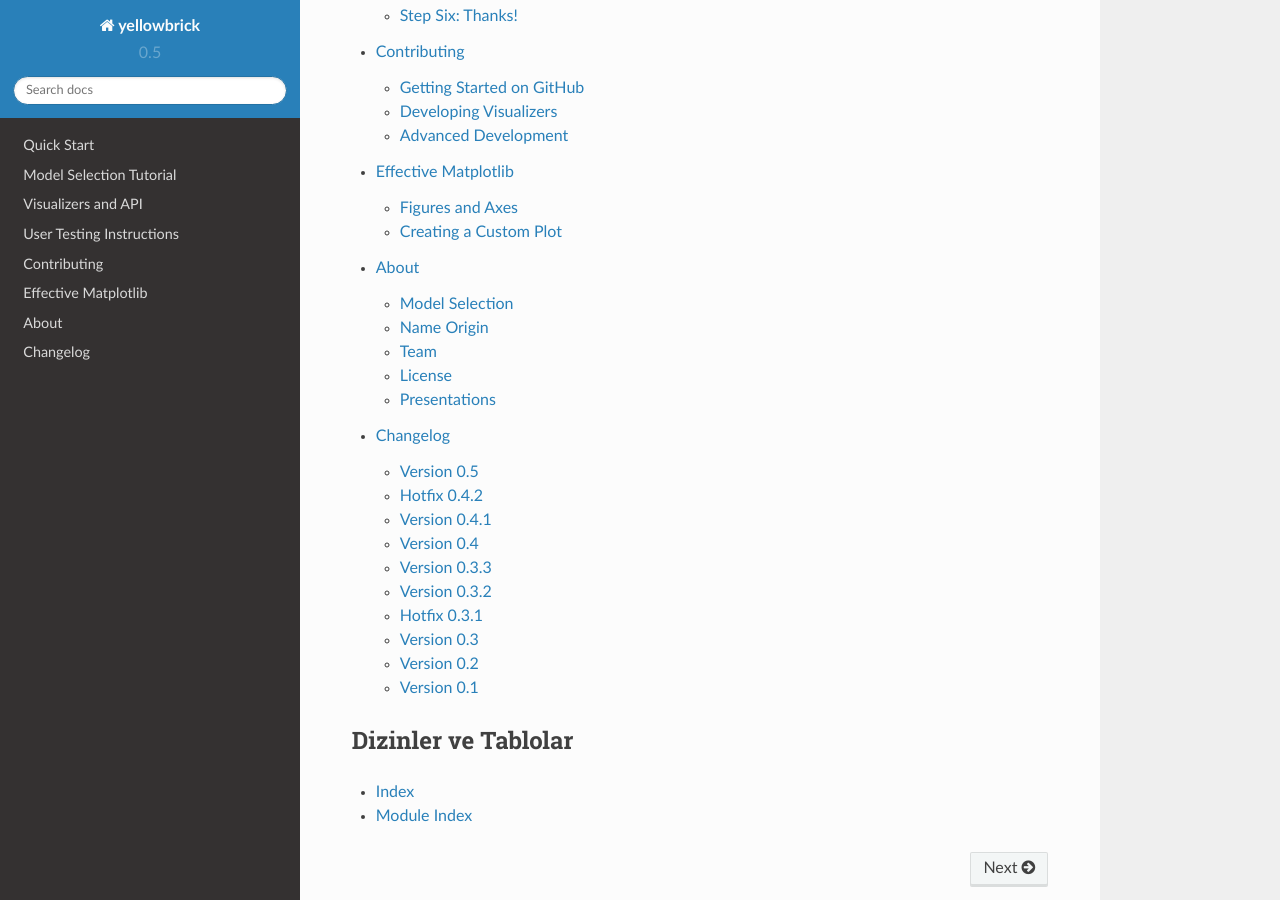
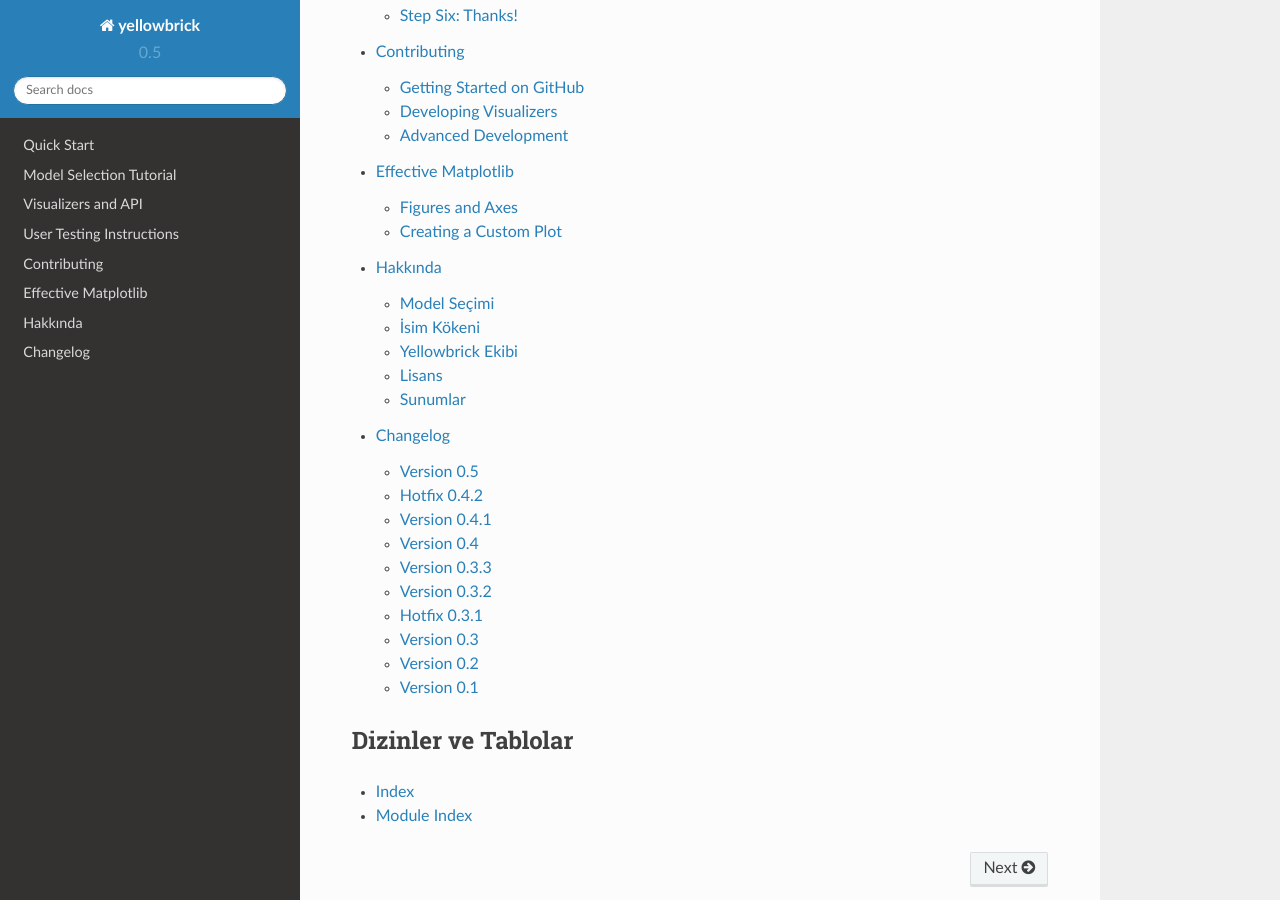
Before and after one commit to DistrictDataLabs/yellowbrick-docs-tr, a Sphinx documentation site: the page built from docs/index.rst, in a window 1280 px wide and 900 px high, scrolled down 3486 px. Built offline with Sphinx 7.4.7 and the Read the Docs theme 2.0.0, drawn with Linux system fonts in a browser that asks for light colours.

Commit message:
Turkish about

```diff
--- a/docs/about.rst
+++ b/docs/about.rst
@@ -1,17 +1,17 @@
-About
+Hakkında
 =====
 
 .. image:: images/yellowbrickroad.jpg
 
 Image by QuatroCinco_, used with permission, Flickr Creative Commons.
 
-Yellowbrick is an open source, pure Python project that extends the Scikit-Learn API_ with visual analysis and diagnostic tools. The Yellowbrick API also wraps Matplotlib to create publication-ready figures and interactive data explorations while still allowing developers fine-grain control of figures. For users, Yellowbrick can help evaluate the performance, stability, and predictive value of machine learning models, and assist in diagnosing problems throughout the machine learning workflow.
+Yellowbrick, görsel analiz ve tanımlama araçları ile birlikte Scikit-Learn API_ `yi genişleten açık kaynak kodlu sade bir Python Projesidir. Yellowbrick API, Matplotlib`i  de kapsayarak yayınlamaya hazır figür ve interaktif veri keşfi oluşturmayı sağlarken bir yandan da geliştiricilere ayrıntılı figür kontrolu imkanı sağlamaktadır. Yellowbrick kullanıcılar için; Makine öğrenimi modellerinin performansını geliştirme, güvenirliliğini sağlama, değer tahmininde bulunma ve makine oğrenmesi iş akışında karşılaşılan problemleri teşhis etmede yardımcı olabilmektedir.
 
-Recently, much of this workflow has been automated through grid search methods, standardized APIs, and GUI-based applications. In practice, however, human intuition and guidance can more effectively hone in on quality models than exhaustive search. By visualizing the model selection process, data scientists can steer towards final, explainable models and avoid pitfalls and traps.
+Son dönemlerde makine öğrenimi iş akışının büyük bir kısmı; grid search yöntemi, standartlaştırılmıs API ler ve GUI (Kullanıcı Grafik Arayüzü) tabanlı uygulamalar yoluyla otomatize edilmiştir. Bununla birlikte, pratikte insan sezgisi ve rehberligi, kaliteli modeller uzerinde detayli arama yontemlerine gore daha efektif odaklanma saglamaktadir. Gorsel model secim islemi yoluyla, veri bilimcileri; hatalara ve yanilgilara dusmeden finale, aciklanabilir modellere dogru ilerleyis gosterebilmektedir.
 
-The Yellowbrick library is a diagnostic visualization platform for machine learning that allows data scientists to steer the model selection process. Yellowbrick extends the Scikit-Learn API with a new core object: the Visualizer. Visualizers allow visual models to be fit and transformed as part of the Scikit-Learn Pipeline process, providing visual diagnostics throughout the transformation of high dimensional data.
+Yellowbrick kütüphanesi, makine öğrenimi için veri bilimcilerine model seçim sürecine yön vermelerine olanak sağlayan bir tanı görselleştirme platformudur. Yellowbrick, Scikit Learn API`sini yeni bir temel obje ile genişletmistir: Görselleştirici.  Görselleştiriciler, çok boyutlu verilerin dönüşümü sırasında görsel tanılar sunarak, Scikit-Learn işlem sürecinin bir parcası olarak gorsel modellerin uymasını ve donusumunu sağlamaktadır.
 
-Model Selection
+Model Seçimi
 ---------------
 Discussions of machine learning are frequently characterized by a singular focus on model selection. Be it logistic regression, random forests, Bayesian methods, or artificial neural networks, machine learning practitioners are often quick to express their preference. The reason for this is mostly historical. Though modern third-party machine learning libraries have made the deployment of multiple models appear nearly trivial, traditionally the application and tuning of even one of these algorithms required many years of study. As a result, machine learning practitioners tended to have strong preferences for particular (and likely more familiar) models over others.
 
@@ -27,21 +27,21 @@ Recently, much of this workflow has been automated through grid search methods,
 
 The Yellowbrick library is a diagnostic visualization platform for machine learning that allows data scientists to steer the model selection process. Yellowbrick extends the Scikit-Learn API with a new core object: the Visualizer. Visualizers allow visual models to be fit and transformed as part of the Scikit-Learn Pipeline process, providing visual diagnostics throughout the transformation of high dimensional data.
 
-Name Origin
+İsim Kökeni
 -----------
 The Yellowbrick package gets its name from the fictional element in the 1900 children's novel **The Wonderful Wizard of Oz** by American author L. Frank Baum. In the book, the yellow brick road is the path that the protagonist, Dorothy Gale, must travel in order to reach her destination in the Emerald City.
 
 From Wikipedia_:
     "The road is first introduced in the third chapter of The Wonderful Wizard of Oz. The road begins in the heart of the eastern quadrant called Munchkin Country in the Land of Oz. It functions as a guideline that leads all who follow it, to the road's ultimate destination—the imperial capital of Oz called Emerald City that is located in the exact center of the entire continent. In the book, the novel's main protagonist, Dorothy, is forced to search for the road before she can begin her quest to seek the Wizard. This is because the cyclone from Kansas did not release her farmhouse closely near it as it did in the various film adaptations. After the council with the native Munchkins and their dear friend the Good Witch of the North, Dorothy begins looking for it and sees many pathways and roads nearby, (all of which lead in various directions). Thankfully it doesn't take her too long to spot the one paved with bright yellow bricks."
 
-Team
+Yellowbrick Ekibi
 ----
 
 Yellowbrick is is developed by data scientists who believe in open source and the project enjoys contributions from Python developers all over the world. The project was started by `@rebeccabilbro`_ and `@bbengfort`_ as an attempt to better explain machine learning concepts to their students; they quickly realized, however, that the potential for visual steering could have a large impact on practical data science and developed it into a high-level Python library.
 
 Yellowbrick is incubated by `District Data Labs`_, an organization that is dedicated to collaboration and open source development. As part of District Data Labs, Yellowbrick was first introduced to the Python Community at `PyCon 2016 <https://youtu.be/c5DaaGZWQqY>`_ in both talks and during the development sprints. The project was then carried on through DDL Research Labs (semester-long sprints where members of the DDL community contribute to various data related projects).
 
-License
+Lisans
 -------
 
 Yellowbrick is an open source project and its `license <https://github.com/DistrictDataLabs/yellowbrick/blob/master/LICENSE.txt>`_ is an implementation of the FOSS `Apache 2.0 <http://www.apache.org/licenses/LICENSE-2.0>`_ license by the Apache Software Foundation. `In plain English <https://tldrlegal.com/license/apache-license-2.0-(apache-2.0)>`_ this means that you can use Yellowbrick for commercial purposes, modify and distribute the source code, and even sublicense it. We want you to use Yellowbrick, profit from it, and contribute back if you do cool things with it.
@@ -57,7 +57,7 @@ We think that's a pretty fair deal, and we're big believers in open source. If y
 .. _`@bbengfort`: https://github.com/bbengfort
 .. _`District Data Labs`: http://www.districtdatalabs.com/
 
-Presentations
+Sunumlar
 -------------
 
 Yellowbrick has enjoyed the spotlight at a few conferences and in several presentations. We hope that these videos, talks, and slides will help you understand Yellowbrick a bit better.
```
